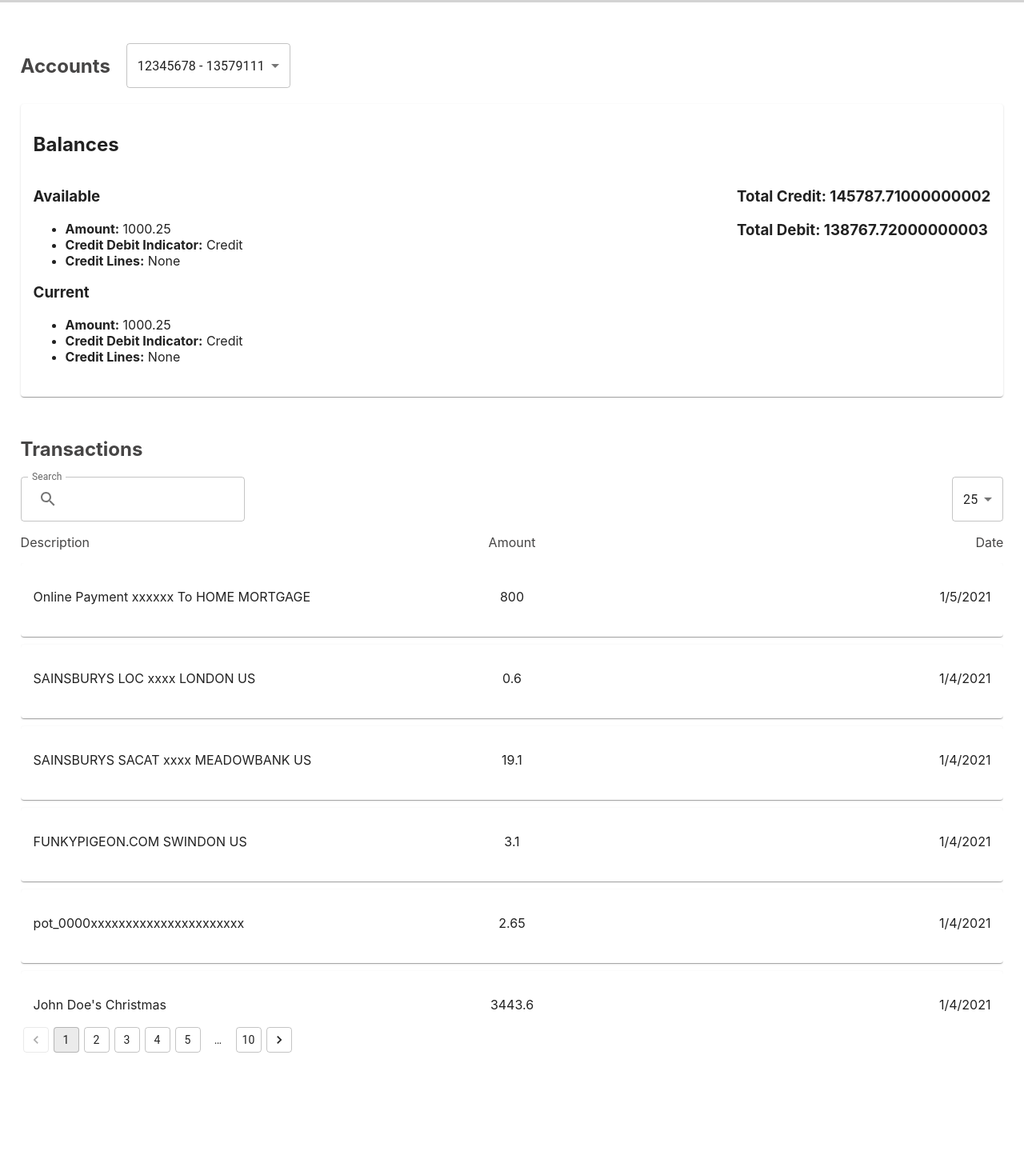
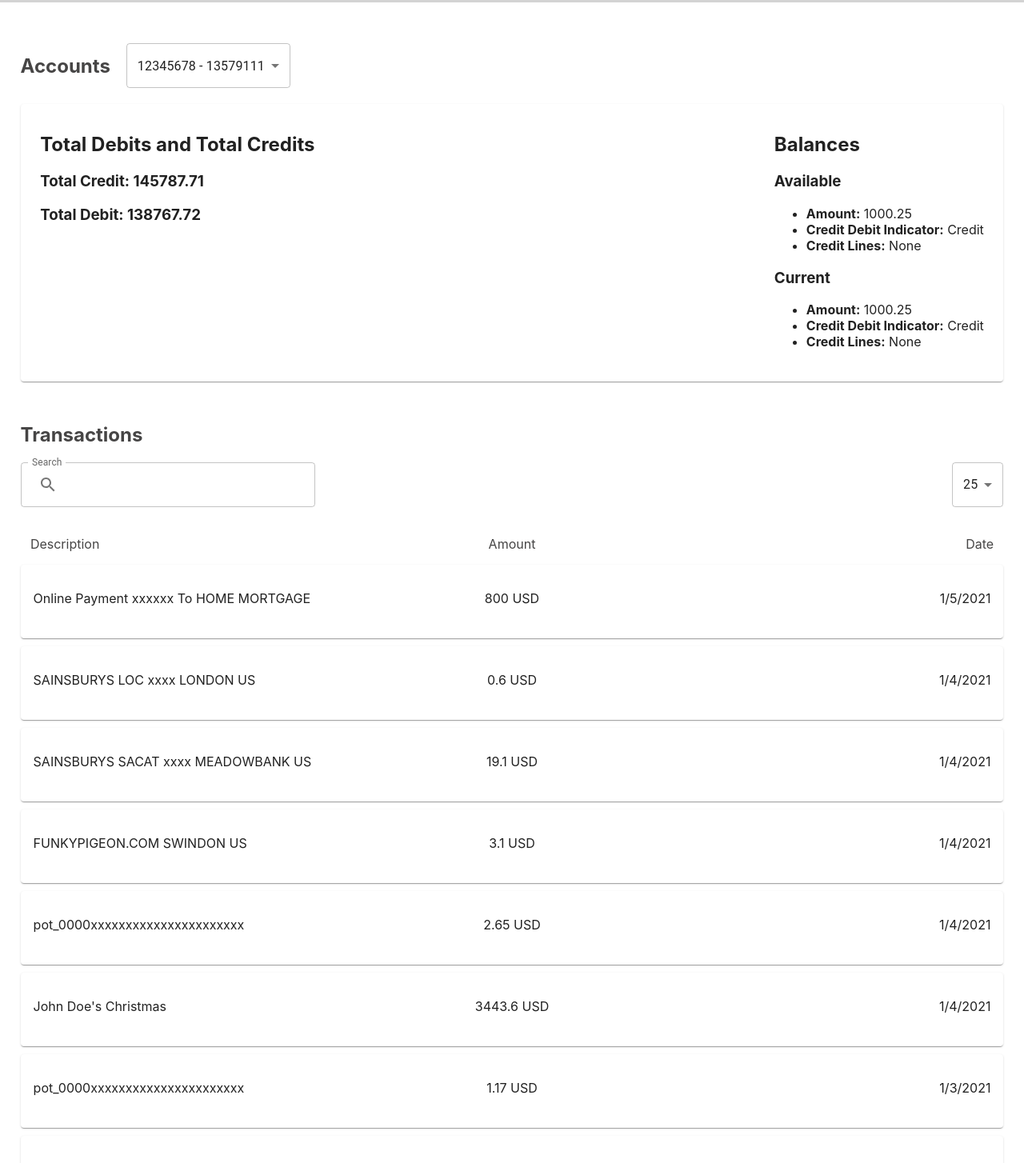
Before and after one commit to ElizavetaBuraya/coding-exercise, a React (Create React App) app: page / in a window 1280 px wide. Shown: the part 220-1674 px from the top of the page at 80% size. Before the commit the page ends 1588 px from the top, so only its background shows below. Built offline with nearby package versions, Linux system fonts and the light colour scheme.

Commit message:
Refactor

```diff
--- a/public/index.html
+++ b/public/index.html
@@ -9,7 +9,6 @@
       name="description"
       content="Web site created using create-react-app"
     />
-    <link rel="apple-touch-icon" href="%PUBLIC_URL%/logo192.png" />
     <!--
       manifest.json provides metadata used when your web app is installed on a
       user's mobile device or desktop. See https://developers.google.com/web/fundamentals/web-app-manifest/
--- a/src/App.css
+++ b/src/App.css
@@ -5,6 +5,7 @@ html, body {
   color: #464545;
 }
 
+
 h1 {
   margin-top: 0;
 }
--- a/src/App.tsx
+++ b/src/App.tsx
@@ -37,7 +37,7 @@ const App: FC = () => {
         countryCode={data.countryCode}
       />
       <CustomerData accounts={data.accounts} selectedAccount={selectedAccount} setSelectedAccount={setSelectedAccount} />
-      <Transactions transactions={selectedAccount.transactions} />
+      <Transactions transactions={selectedAccount.transactions} currency={selectedAccount.currencyCode} />
     </div>
   );
 };
--- a/src/components/CustomerData/CustomerData.css
+++ b/src/components/CustomerData/CustomerData.css
@@ -14,7 +14,9 @@
   margin-right: 20px;
 }
 
-.customer-info {
+.customer-data .customer-card {
+  padding-right: 2% ;
+  padding-left: 2%;
   display: flex;
   justify-content: space-between;
 }
--- a/src/components/CustomerData/CustomerData.tsx
+++ b/src/components/CustomerData/CustomerData.tsx
@@ -76,19 +76,18 @@ const CustomerData: FC<ICustomerData> = ({
         </FormControl>
       </div>
       <Card>
-        <CardContent>
-          <h2>Balances</h2>
-          <div className="customer-info">
-            <div>
-              <h3>Available</h3>
+        <CardContent className="customer-card">
+          <div>
+            <h2>Total Debits and Total Credits</h2>
+            <h3>Total Credit: {calculatedTransactions.totalCredit.toFixed(2)}</h3>
+            <h3>Total Debit: {calculatedTransactions.totalDebit.toFixed(2)}</h3>
+          </div>
+          <div>
+            <h2>Balances</h2>
+            <h3>Available</h3>
               {renderBalanceData(available)}
               <h3>Current</h3>
               {renderBalanceData(current)}
-            </div>
-            <div>
-              <h3>Total Credit: {calculatedTransactions.totalCredit}</h3>
-              <h3>Total Debit: {calculatedTransactions.totalDebit}</h3>
-            </div>
           </div>
         </CardContent>
       </Card>
--- a/src/components/Transactions/Transactions.css
+++ b/src/components/Transactions/Transactions.css
@@ -10,6 +10,11 @@
 .transactions-controls {
   display: flex;
   justify-content: space-between;
+  margin-bottom: 20px;
+}
+
+.transactions-search {
+  width: 30%;
 }
 
 .transactions-table {
@@ -23,6 +28,7 @@
 
 .transactions-header p {
   width: 33%;
+  padding: 0 1%;
 }
 
 .transactions-header p:nth-child(2) {
@@ -34,8 +40,6 @@
 }
 
 .transactions-content {
-  max-height: 70vh;
-  overflow-y: scroll;
   margin-bottom: 20px;
 }
 
@@ -63,3 +67,8 @@
 .transaction-card-content p:last-child {
   text-align: end;
 }
+
+.transactions-pagination {
+  display: flex;
+  justify-content: right;
+}
--- a/src/components/Transactions/Transactions.tsx
+++ b/src/components/Transactions/Transactions.tsx
@@ -14,12 +14,14 @@ import SearchIcon from '@mui/icons-material/Search';
 
 interface ITransactions {
   transactions: ITransaction[];
+  currency: string;
 }
 
 const PAGE_SIZE = [25, 50, 100];
 
 const Transactions: FC<ITransactions> = ({
   transactions,
+  currency,
 }) => {
   const [pageSize, setPageSize] = useState<number>(25);
   const [currentPage, setCurrentPage] = useState<number>(1);
@@ -41,7 +43,7 @@ const Transactions: FC<ITransactions> = ({
       <Card key={transaction.transactionId} className="transaction-card">
         <CardContent className="transaction-card-content">
           <p>{transaction.description}</p>
-          <p>{transaction.amount}</p>
+          <p>{`${transaction.amount} ${currency}`}</p>
           <p>{new Date(transaction.bookingDate).toLocaleDateString()}</p>
         </CardContent>
       </Card>
@@ -68,6 +70,7 @@ const Transactions: FC<ITransactions> = ({
         <TextField
           id="search-textfield"
           label="Search"
+          className="transactions-search"
           onChange={handleSearch}
           InputProps={{
             startAdornment: (
@@ -102,7 +105,14 @@ const Transactions: FC<ITransactions> = ({
           {visibleTransactions.map((transaction) => renderTransaction(transaction))}
         </div>
         <Stack spacing={2}>
-          <Pagination count={10} variant="outlined" shape="rounded" page={currentPage} onChange={handleChange} />
+          <Pagination
+            className="transactions-pagination"
+            count={10}
+            variant="outlined"
+            shape="rounded"
+            page={currentPage}
+            onChange={handleChange}
+          />
         </Stack>
       </div>
     </section>
```
Also changed, not shown: src/utils/types.ts (+33 -27 lines), src/logo.svg (deleted).
